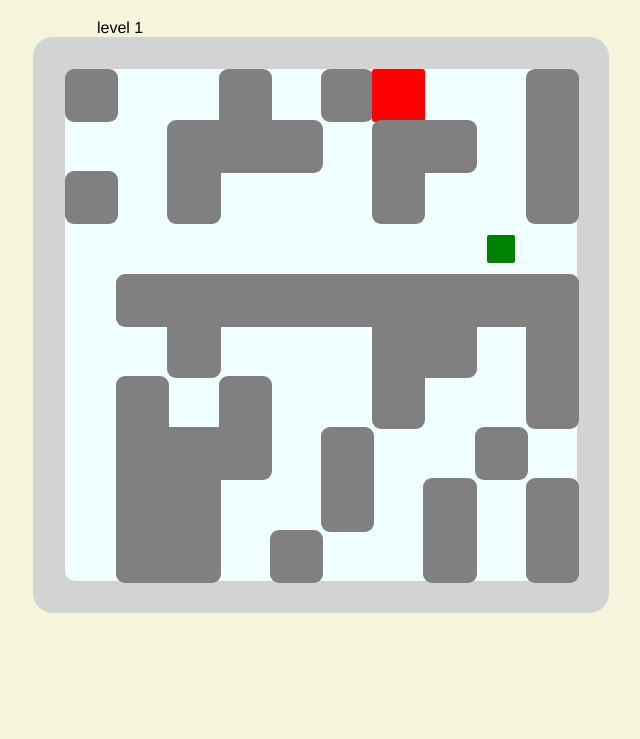
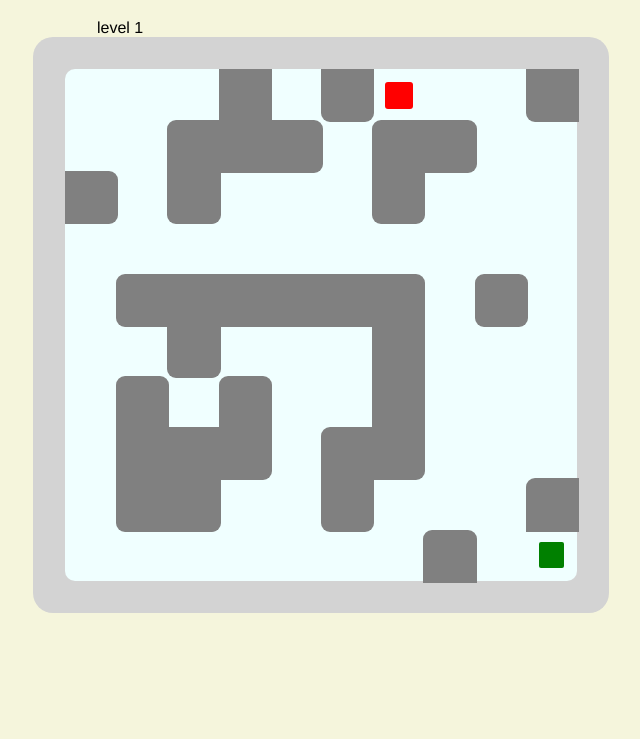
Before and after one commit to Cicada3301/b10k, a plain HTML site: page index.html in a window 1280 px wide. Shown: the part 61-800 px from the top of the page, without its empty margins (295-935 px from the left). Drawn offline with Linux system fonts and the light colour scheme.

Commit message:
Added game engine
the game is now working with a few bugs, rendering ones, and you still
can't win or can't go through different levels

```diff
--- a/game.js
+++ b/game.js
@@ -1,8 +1,66 @@
 function b10k() {
+    var player;
     function Level(map) {
         this.map = map;
         this.size = this.map.length;
-        //this.no = levels.length;
+    }
+    function Player(x, y, map, container) {
+        this.x =x;
+        this.y =y;
+        this.map = map;
+        this.container = container;
+        this.el = document.getElementById('player');
+        this.render();
+    }
+    Player.prototype.render = function () {
+        this.el.style.left = '' + ((this.x * (40 / this.map.length) + 2.5) + 'vw');
+        this.el.style.top = '' + ((this.y * (40 / this.map.length) + 2.5) + 'vw');
+    }
+    Player.prototype.moveLeft = function () {
+        if (this.map[this.y][this.x - 1] === 0) {
+            this.x -= 1;
+            this.moveLeft();
+        } else {
+            this.render();
+        }
+    }
+    Player.prototype.moveRight = function () {
+        if (this.map[this.y][this.x + 1] === 0) {
+            this.x += 1;
+            this.moveRight();
+        } else {
+            this.render();
+        }
+    }
+    Player.prototype.moveUp = function () {
+        if(this.map[this.y-1]) if (this.map[this.y-1][this.x] ===0){
+            this.y -= 1;
+            this.moveUp();
+        } else {
+            this.render();
+        }
+    }
+    Player.prototype.moveDown = function () {
+        if (this.map[this.y + 1]) if (this.map[this.y + 1][this.x] === 0) {
+            this.y += 1;
+            this.moveDown();
+        } else {
+            this.render();
+        }
+    }
+    Level.prototype.play = function () {
+        this.construct(document.getElementById('map'))
+        this.adjustElements();
+    }
+    Level.prototype.adjustElements = function () {
+        var player = document.getElementById('player');
+        player.style.setProperty('width', (20 / this.size) + 'vw');
+        player.style.setProperty('height', (20 / this.size) + 'vw');
+        player.style.setProperty('margin', (10 / this.size) + 'vw');
+        var goal = document.getElementById('goal');
+        goal.style.setProperty('width', (20 / this.size) + 'vw');
+        goal.style.setProperty('height', (20 / this.size) + 'vw');
+        goal.style.setProperty('margin', (10 / this.size) + 'vw');
     }
     Level.prototype.construct = function (container) {
         container.innerHTML = '';
@@ -10,37 +68,53 @@ function b10k() {
             container.innerHTML += '<tr id=row' + row + '></tr>';
             var currentRow = document.getElementById('row' + row);
             for (var col = 0; col < this.size; ++col) {
-                var addition = 'id="player"';
+                var addition = '';
                 switch (this.map[row][col]) {
-                    case 0: addition = ''; break;
                     case 1: addition = 'class="wall ';
                         var sides=['top-right ', 'bottom-right ', 'bottom-left ', 'top-left'];
-                        if (this.map[row + 1]) if(this.map[row+1][col]===1) sides[1] = sides[2] = '';
-                        if (this.map[row - 1]) if (this.map[row - 1][col] === 1) sides[0] = sides[3] = '';
-                        if (this.map[row][col + 1] === 1) sides[0] = sides[1] = '';
-                        if (this.map[row][col - 1] === 1) sides[2] = sides[3] = '';
+                        if (this.map[row + 1]) { if (this.map[row + 1][col] === 1 || this.map[row + 1][col]) sides[1] = sides[2] = ''; }
+                            else sides[1] = sides[2] = '';
+                        if (this.map[row - 1]) { if (this.map[row - 1][col] === 1) sides[0] = sides[3] = ''; }
+                            else sides[0] = sides[3] = '';
+                        if (this.map[row][col + 1] === 1 || this.map[row][col + 1] === undefined) sides[0] = sides[1] = '';
+                        if (this.map[row][col - 1] === 1 || this.map[row][col - 1] === undefined) sides[2] = sides[3] = '';
                         addition += sides[0] + sides[1] + sides[2] + sides[3] + '"';
                         break;
-                    case 2: addition = 'id="goal"';
+                    case 2: addition = 'id="goal"'; break;
+                    case 3: player = new Player(col, row, this.map, document.getElementById('game')); this.map[row][col] = 0;
                 }
-                currentRow.innerHTML += '<td ' + addition + ' style="top:' + (row * (40/this.size)+2.5) + 'vw; left:' + (col * (40/this.size)+2.5) + 'vw"></td>';
+                currentRow.innerHTML += '<td ' + addition + ' style="top:' + (row * (40 / this.size) + 2.5) + 'vw; left:' + (col * (40 / this.size) + 2.5) + 'vw; width:' + (40 / this.size) + 'vw; height:' + (40 / this.size) + 'vw"></td>';
             }
         }
     }
     var levels = [
         new Level([
-            [1, 0, 0, 1, 0, 1, 2, 0, 0, 1],
-            [0, 0, 1, 1, 1, 0, 1, 1, 0, 1],
-            [1, 0, 1, 0, 0, 0, 1, 0, 0, 1],
-            [0, 0, 0, 0, 0, 0, 0, 0, 3, 0],
-            [0, 1, 1, 1, 1, 1, 1, 1, 1, 1],
-            [0, 0, 1, 0, 0, 0, 1, 1, 0, 1],
-            [0, 1, 0, 1, 0, 0, 1, 0, 0, 1],
-            [0, 1, 1, 1, 0, 1, 0, 0, 1, 0],
-            [0, 1, 1, 0, 0, 1, 0, 1, 0, 1],
-            [0, 1, 1, 0, 1, 0, 0, 1, 0, 1]
+            [0, 0, 0, 1, 0, 1, 2, 0, 0, 1],
+            [0, 0, 1, 1, 1, 0, 1, 1, 0, 0],
+            [1, 0, 1, 0, 0, 0, 1, 0, 0, 0],
+            [0, 0, 0, 0, 0, 0, 0, 0, 0, 0],
+            [0, 1, 1, 1, 1, 1, 1, 0, 1, 0],
+            [0, 0, 1, 0, 0, 0, 1, 0, 0, 0],
+            [0, 1, 0, 1, 0, 0, 1, 0, 0, 0],
+            [0, 1, 1, 1, 0, 1, 1, 0, 0, 0],
+            [0, 1, 1, 0, 0, 1, 0, 0 ,0, 1],
+            [0, 0, 0, 0, 0, 0, 0, 1, 0, 3]
             ])
     ];
-    levels[0].construct(document.getElementById('map'));
+    levels[0].play();
+    document.addEventListener('keydown', function (e) {
+        var isKey = true;
+        switch (e.keyCode) {
+            case 37: player.moveLeft(); break;
+            case 38: player.moveUp(); break;
+            case 39: player.moveRight(); break;
+            case 40: player.moveDown(); break;
+            default: isKey = false;
+        }
+        if (isKey) {
+            e.preventDefault();
+        }
+
+    })
 };
 b10k();
--- a/index.html
+++ b/index.html
@@ -10,6 +10,7 @@
         <h1>Welcome to the b10k game!</h1>
         <span id="level">1</span>
         <div id="game">
+            <div id="player"></div>
             <div id="board"></div>
             <table id="cell-container">
                 <tbody id="map"></tbody>
--- a/stylesheet.css
+++ b/stylesheet.css
@@ -36,6 +36,7 @@ body {
     height:2vw;
     transition:top 0.4s, left 0.4s;
     border-radius:2px;
+    position:absolute;
 }
 .wall {
     background-color:gray;
@@ -57,6 +58,6 @@ body {
 #goal {
     background-color:red;
     border-radius:3px;
-    width:4vw;
-    height:4vw;
+    width:3vw;
+    height:3vw;
 }
```
